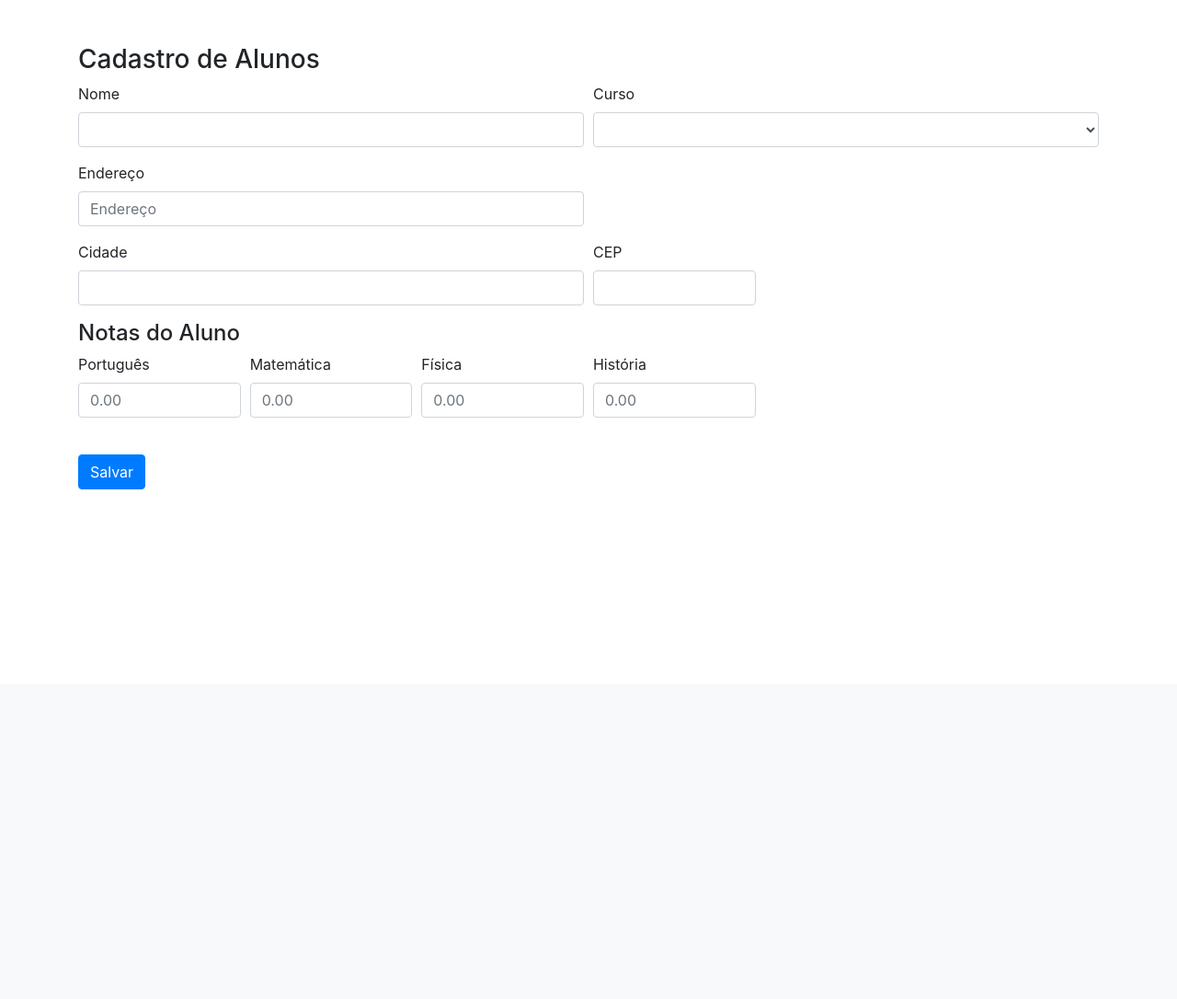
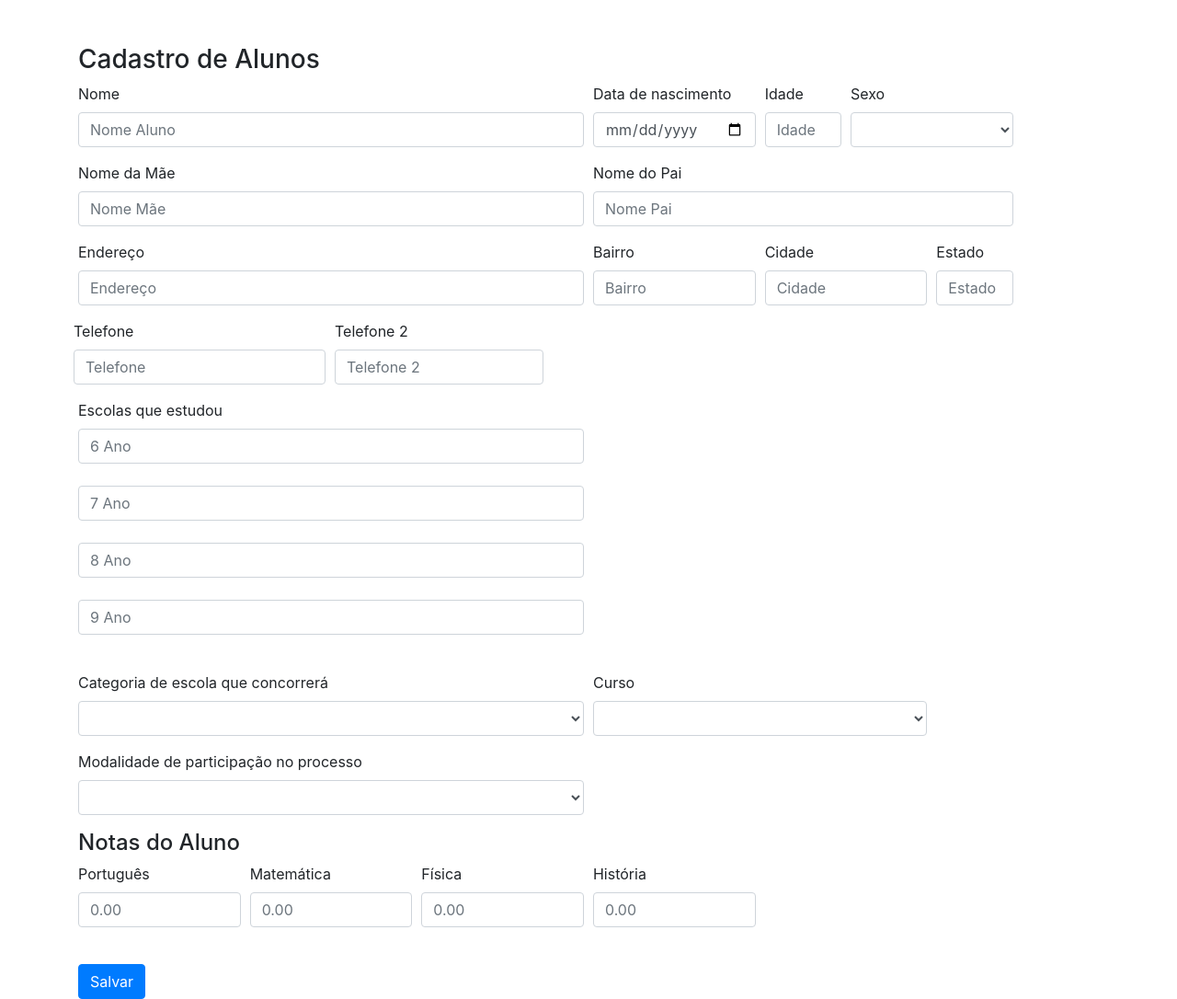
Before and after one commit to Adeilsoara/sistemamm, a PHP site: page / in a window 1280 px wide. Shown: the part 56-1142 px from the top of the page at 92% size. Before the commit the page ends 588 px from the top, so only its background shows below. Run offline with PHP 8.4, Linux system fonts and the light colour scheme.

Commit message:
Layout formulário

```diff
--- a/index.php
+++ b/index.php
@@ -1,16 +1,102 @@
 <?php include 'header.php';?>
 </head>
 <body>
-	<div class="container">
+<div class="container">
 <br><br>
 <h3>Cadastro de Alunos</h3>
   <form action="salvar.php" method="POST">
-  	 <div class="form-row">
+  <div class="form-row">
     <div class="form-group col-md-6">
       <label>Nome</label>
-      <input type="text" class="form-control" name="nome" required="">
+      <input type="text" class="form-control" name="nome" placeholder="Nome Aluno" required="">
     </div>
+    <div class="form-group col-md-2">
+      <label>Data de nascimento</label>
+      <input type="date" class="form-control" name="data" required="">
+    </div>
+     <div class="form-group col-md-1">
+      <label>Idade</label>
+      <input type="number" class="form-control" name="idade" placeholder="Idade" required="">
+    </div>
+    <div class="form-group col-md-2">
+      <label>Sexo</label>
+      <select name="sexo" class="form-control" required="">
+        <option selected></option>
+        <option>Vamos</option>
+        <option>Fazer</option>
+        <option>Com força</option>
+      </select>
+    </div>
+  </div>
+
+ <div class="form-row">
+  <div class="form-group col-md-6">
+    <label>Nome da Mãe </label>
+    <input type="text" class="form-control" name="mae" placeholder="Nome Mãe" required="">
+  </div>
+
+  <div class="form-group col-md-5">
+    <label>Nome do Pai </label>
+    <input type="text" class="form-control" name="pai" placeholder="Nome Pai" required="">
+  </div>
+ </div>
+
+ <div class="form-row">
+  <div class="form-group col-md-6">
+    <label>Endereço</label>
+    <input type="text" class="form-control" name="endereco" placeholder="Endereço" required="">
+  </div>
+
+  <div class="form-group col-md-2">
+    <label>Bairro</label>
+    <input type="text" class="form-control" name="bairro" placeholder="Bairro" required="">
+  </div>
+
+  <div class="form-group col-md-2">
+    <label>Cidade</label>
+    <input type="text" class="form-control" name="cidade" placeholder="Cidade" required="">
+  </div>
+
+   <div class="form-group col-md-1">
+    <label>Estado</label>
+    <input type="text" class="form-control" name="estado" placeholder="Estado" required="">
+  </div>
+
+  <div class="form-row">
     <div class="form-group col-md-6">
+    <label>Telefone</label>
+    <input type="text" class="form-control" name="telefone" placeholder="Telefone" required="">
+    </div>
+
+    <div class="form-group col-md-5">
+    <label>Telefone 2</label>
+    <input type="text" class="form-control" name="telefone2" placeholder="Telefone 2">
+    </div>
+  </div>
+
+  </div>
+
+  <div class="form-row">
+    <div class="form-group col-md-6">
+      <label>Escolas que estudou</label>
+      <input type="text" class="form-control" name="sextoano" placeholder="6 Ano"> <br>
+      <input type="text" class="form-control" name="setimoano" placeholder="7 Ano"> <br>
+      <input type="text" class="form-control" name="oitavooano" placeholder="8 Ano"> <br>
+      <input type="text" class="form-control" name="oitavooano" placeholder="9 Ano"> <br>
+    </div>
+
+  </div>
+   <div class="form-row">
+  <div class="form-group col-md-6">
+      <label>Categoria de escola que concorrerá</label>
+      <select name="tipoescola" class="form-control" required="">
+        <option selected></option>
+        <option>Escola Pública</option>
+        <option>Escola Privada</option>
+      </select>
+    </div>
+
+    <div class="form-group col-md-4">
       <label>Curso</label>
       <select name="curso" class="form-control" required="">
         <option selected></option>
@@ -21,31 +107,18 @@
       </select>
     </div>
   </div>
- <div class="form-row">
-  <div class="form-group col-md-6">
-    <label>Endereço</label>
-    <input type="text" class="form-control" name="endereco" placeholder="Endereço" required="">
-  </div>
-
-  <div class="form-group col-md-2">
-    <!-- <label>Telefone</label>
-    <input type="text" class="form-control" name="telefone" placeholder="Telefone"> -->
-  </div>
- </div>
-
   <div class="form-row">
     <div class="form-group col-md-6">
-      <label>Cidade</label>
-      <input type="text" class="form-control" name="cidade" required="">
+    <label>Modalidade de participação no processo</label>
+      <select name="modalidade" class="form-control" required="">
+        <option selected></option>
+        <option>Ampla Concorrência</option>
+        <option>Cota</option>
+      </select>
+    </div>
     </div>
 
-    <div class="form-group col-md-2">
-      <label>CEP</label>
-      <input type="text" class="form-control" name="cep">
-    </div>
-
-  </div>
-  <h4>Notas do Aluno</h4>
+    <h4>Notas do Aluno</h4>
   <div class="form-row">
   <div class="form-group col-md-2">
       <label>Português</label>
@@ -70,5 +143,14 @@
   <button type="submit" class="btn btn-primary" name="enviar">Salvar</button>
   </form>
 </div>
+
+</div>
+  </div>
+
+  </div>
+
+  </div>
+
+
 </body>
 </html>
```
